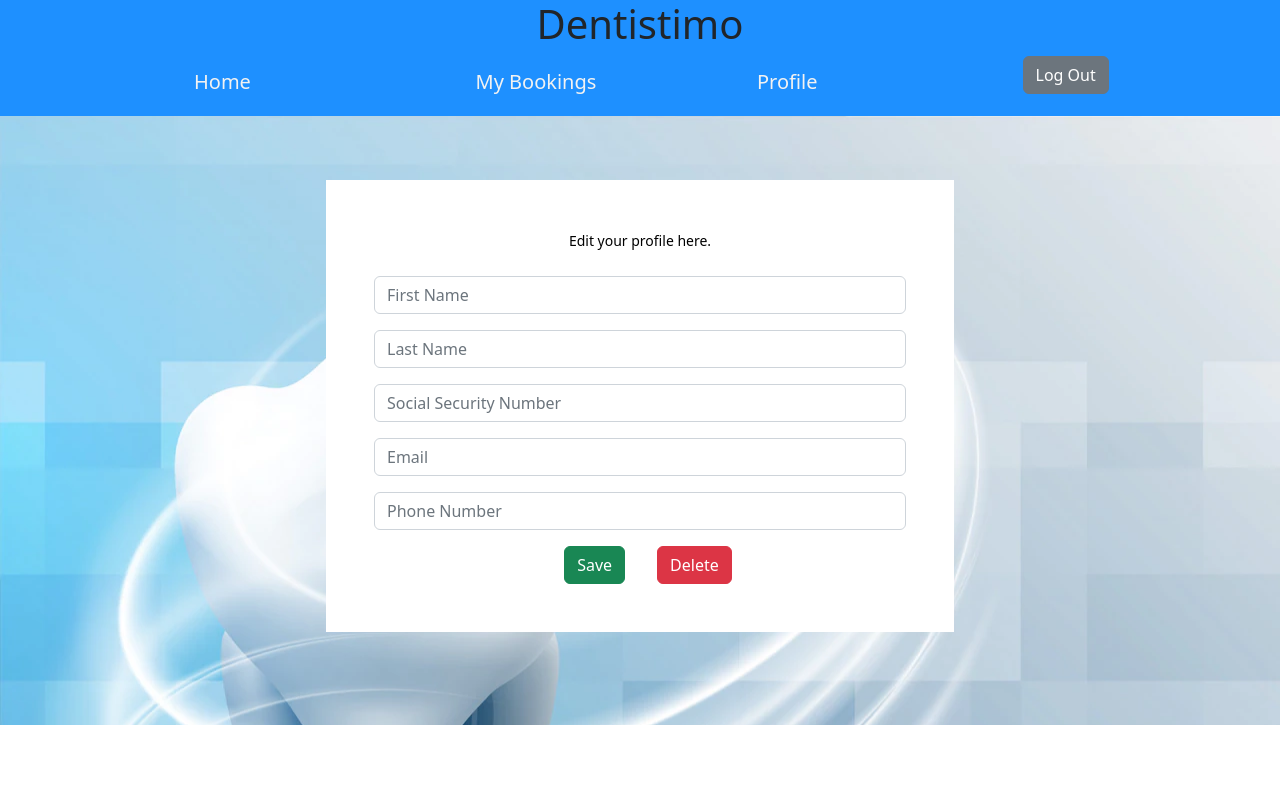
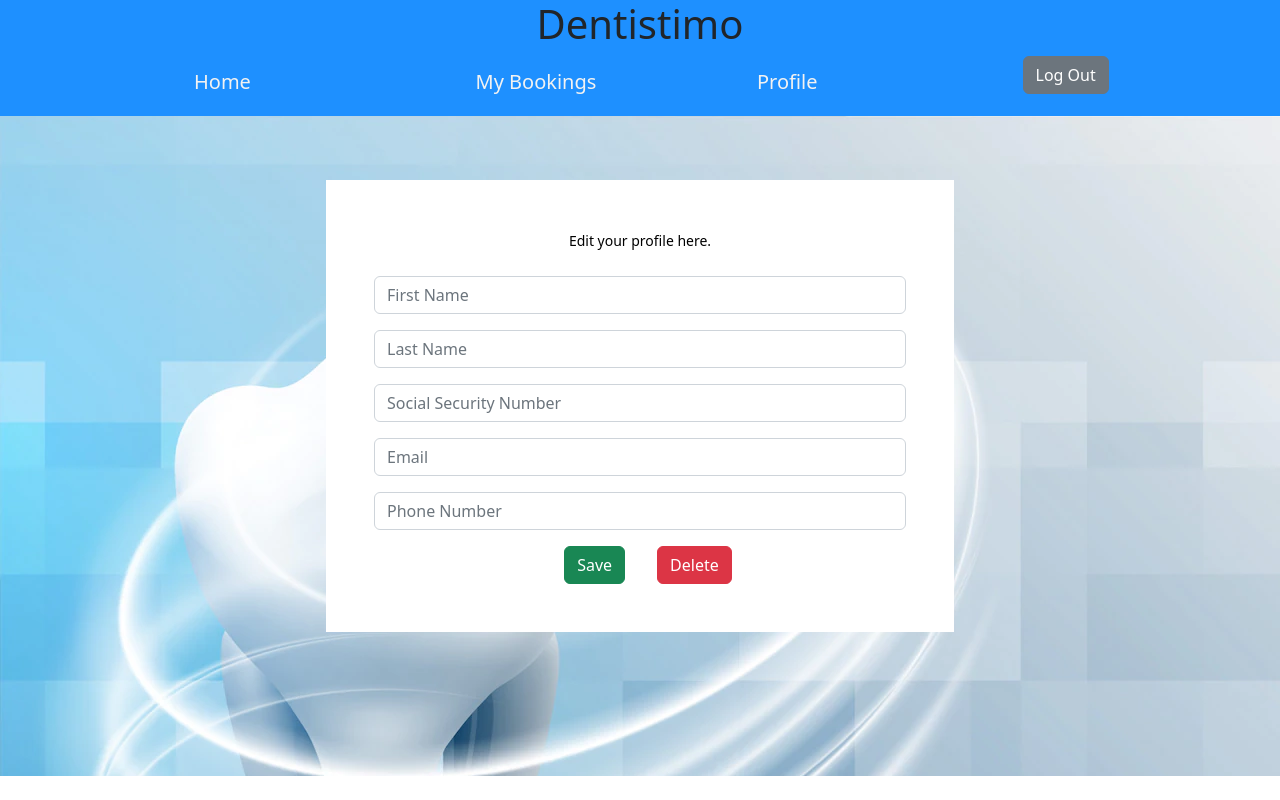
Before and after one commit to alaat91/Dentistemo-frontend, a Vue app: page /profile in a window 1280 px wide. Built offline with nearby package versions, Linux system fonts and the light colour scheme; no server answers; sample sign-in values are in the browser's storage; what vue-toastify would draw is missing.

Commit message:
Add padding to profile page

```diff
--- a/src/views/Profile.vue
+++ b/src/views/Profile.vue
@@ -186,6 +186,6 @@ export default {
   background-image: url(../assets/tooth.png);
   padding-top: 5%;
   opacity: 25;
-  padding-bottom: 6%;
+  padding-bottom: 10%;
 }
 </style>
```
